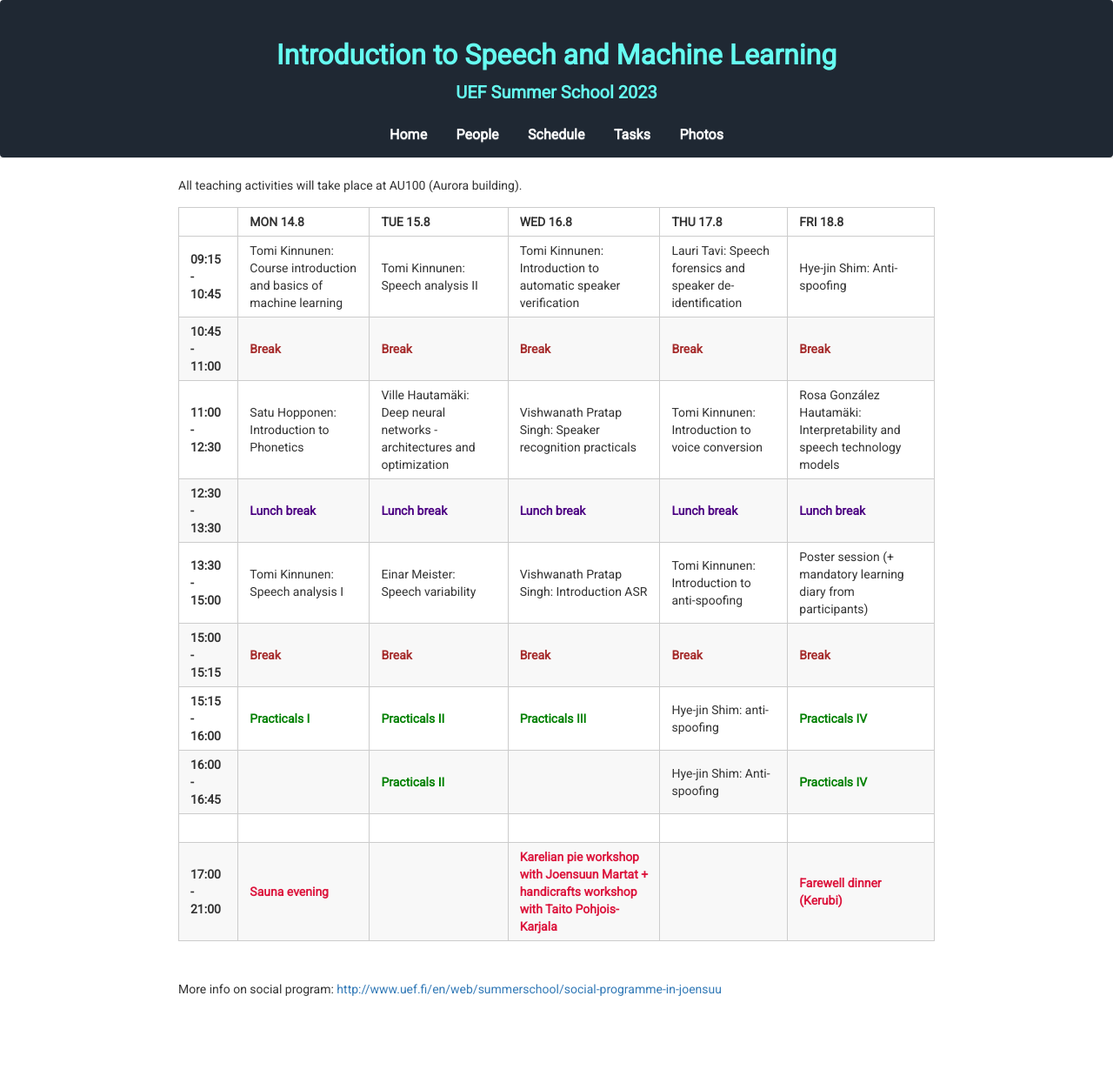
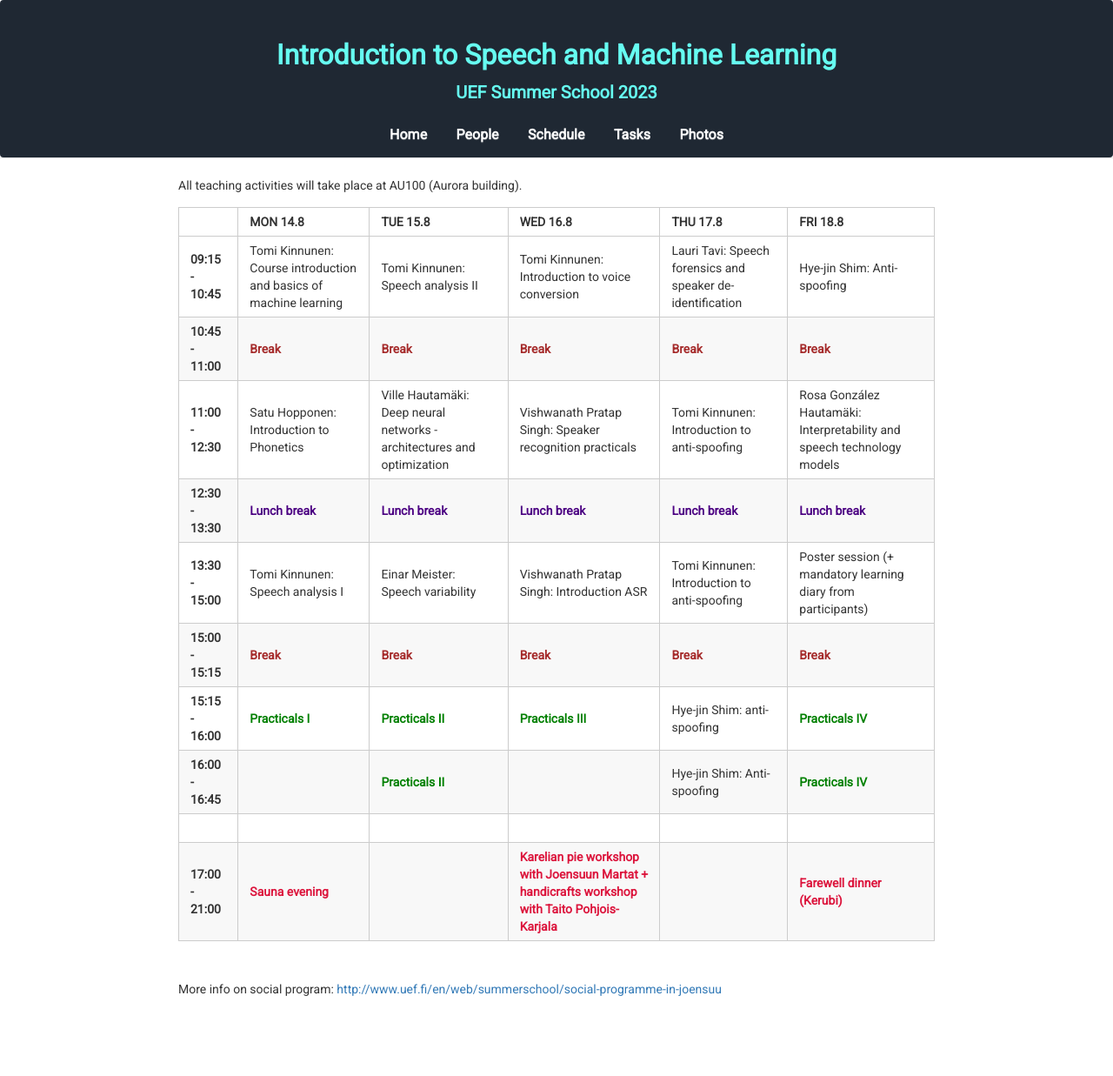
Before and after one commit to vpspeech/summerschool2023, a Jekyll site: the page built from schedule.md, in a window 1280 px wide. Shown: the whole page at 87% size. Built offline with Jekyll 4.4.1, drawn with Linux system fonts in a browser that asks for light colours; nearby versions of some CDN libraries.

Commit message:
Update schedule.md

```diff
--- a/schedule.md
+++ b/schedule.md
@@ -7,9 +7,9 @@ All teaching activities will take place at AU100 (Aurora building).
 
 |                   | MON 14.8                                          | TUE 15.8                                                | WED 16.8                                          | THU 17.8                                          | FRI 18.8                                          |
 |-------------------|---------------------------------------------------|---------------------------------------------------------|---------------------------------------------------|---------------------------------------------------|---------------------------------------------------|
-| **09:15 - 10:45**   |            Tomi Kinnunen: Course introduction and basics of machine learning                                       |  Tomi Kinnunen: Speech analysis II                      | Tomi Kinnunen: Introduction to automatic speaker verification                      | Lauri Tavi: Speech forensics and speaker de-identification | Hye-jin Shim: Anti-spoofing         |
+| **09:15 - 10:45**   |            Tomi Kinnunen: Course introduction and basics of machine learning                                       |  Tomi Kinnunen: Speech analysis II                      | Tomi Kinnunen: Introduction to voice conversion                      | Lauri Tavi: Speech forensics and speaker de-identification | Hye-jin Shim: Anti-spoofing         |
 | **10:45 - 11:00** | <span style="color:brown">**Break**</span> | <span style="color:brown">**Break**</span>       | <span style="color:brown">**Break**</span> | <span style="color:brown">**Break**</span>       | <span style="color:brown">**Break**</span> |
-| **11:00 - 12:30** | Satu Hopponen: Introduction to Phonetics           |        Ville Hautamäki: Deep neural networks - architectures and optimization          | Vishwanath Pratap Singh: Speaker recognition practicals                   | Tomi Kinnunen: Introduction to voice conversion | Rosa González Hautamäki: Interpretability and speech technology models |
+| **11:00 - 12:30** | Satu Hopponen: Introduction to Phonetics           |        Ville Hautamäki: Deep neural networks - architectures and optimization          | Vishwanath Pratap Singh: Speaker recognition practicals                   | Tomi Kinnunen: Introduction to anti-spoofing | Rosa González Hautamäki: Interpretability and speech technology models |
 | **12:30 - 13:30** | <span style="color:indigo">**Lunch break**</span> | <span style="color:indigo">**Lunch break**</span>       | <span style="color:indigo">**Lunch break**</span> | <span style="color:indigo">**Lunch break**</span>       | <span style="color:indigo">**Lunch break**</span>   |
 | **13:30 - 15:00** | Tomi Kinnunen: Speech analysis I                          |            Einar Meister: Speech variability                  | Vishwanath Pratap Singh: Introduction ASR           | Tomi Kinnunen: Introduction to anti-spoofing | Poster session (+ mandatory learning diary from participants) |
 | **15:00 - 15:15** | <span style="color:brown">**Break**</span> | <span style="color:brown">**Break**</span>       | <span style="color:brown">**Break**</span> | <span style="color:brown">**Break**</span>       |   <span style="color:brown">**Break**</span> |
```
